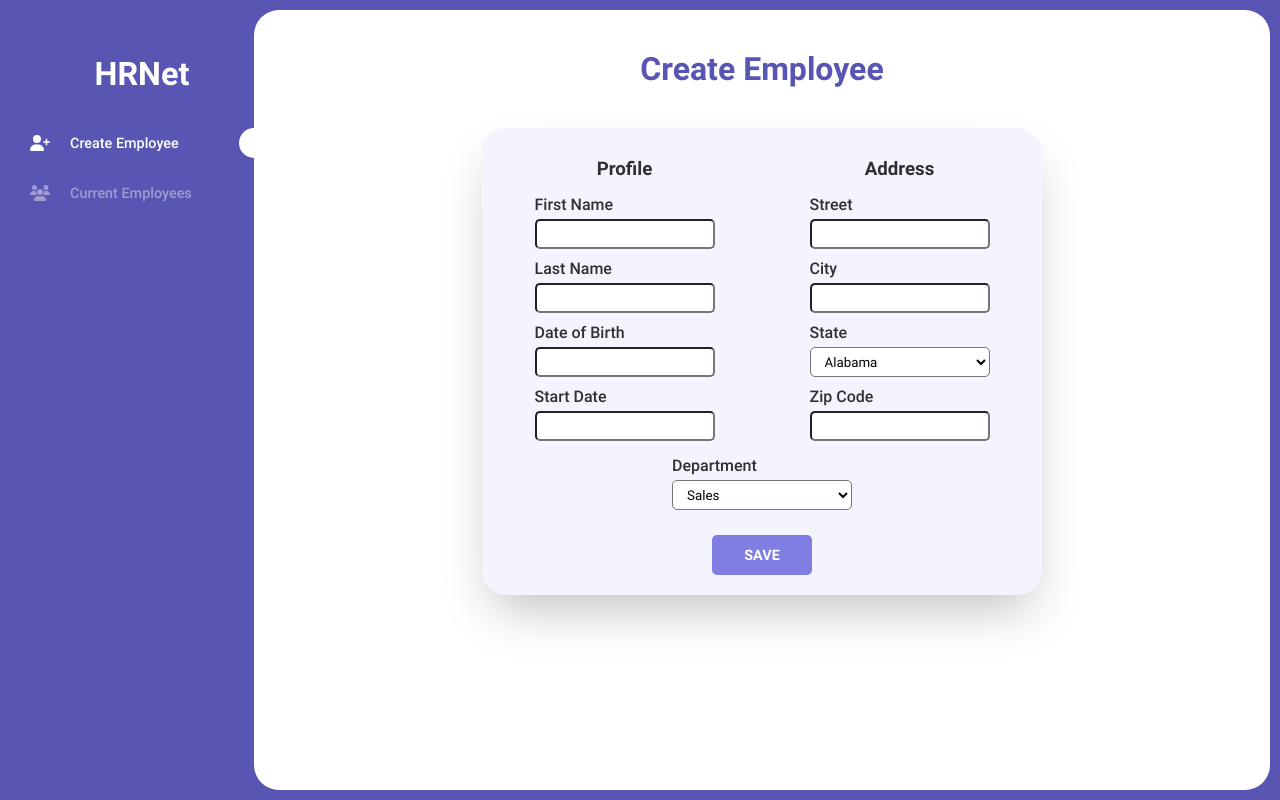
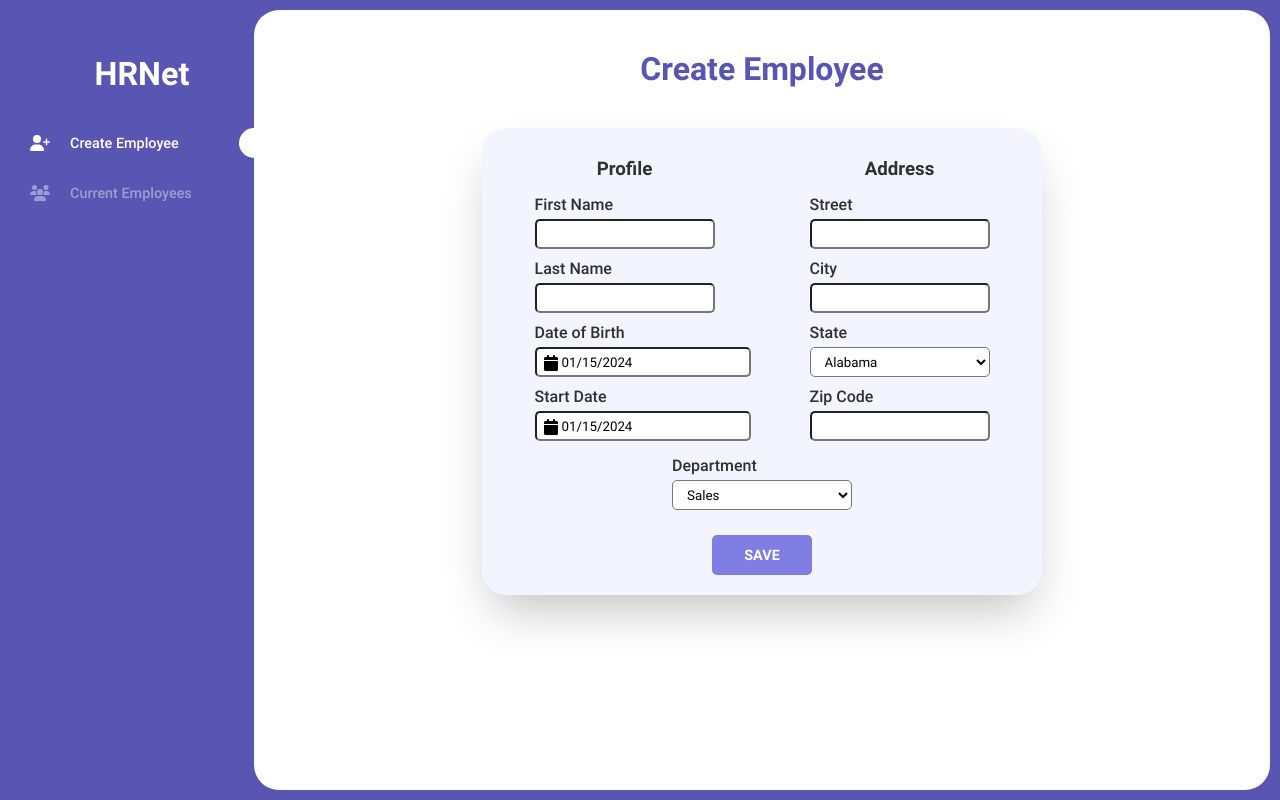
Before and after one commit to kharoncode/OC-P14-HRNet, a React (Vite) app: page / in a window 1280 px wide. Built offline with nearby package versions, Linux system fonts and the light colour scheme.

Commit message:
import DatePicker package

```diff
--- a/package.json
+++ b/package.json
@@ -12,9 +12,11 @@
    "dependencies": {
       "@reduxjs/toolkit": "^2.0.1",
       "@types/node": "^20.10.5",
+      "@types/react-datepicker": "^4.19.5",
       "@types/react-redux": "^7.1.33",
-      "hrnet-database": "^1.0.3",
+      "hrnet-database": "^1.0.4",
       "react": "^18.2.0",
+      "react-datepicker": "^4.25.0",
       "react-dom": "^18.2.0",
       "react-redux": "^9.0.4",
       "react-router-dom": "^6.21.0",
--- a/src/pages/createEmployee/CreateEmployee.tsx
+++ b/src/pages/createEmployee/CreateEmployee.tsx
@@ -1,16 +1,22 @@
 import styles from './createEmployee.module.css';
-import { type FormEvent } from 'react';
+import { useState, type FormEvent } from 'react';
 import states from '@/utils/states';
 import { createEmployeeSlice, type employee } from './createEmployeeSlice';
 import { store } from '@/router/store';
+import DatePicker from 'react-datepicker';
+
+import 'react-datepicker/dist/react-datepicker.css';
 
 const CreateEmployee = () => {
+   const [startDate, setStartDate] = useState(new Date());
+   const [birthDate, setBirthDate] = useState(new Date());
+
    const handleSubmit = (e: FormEvent<HTMLFormElement>) => {
       e.preventDefault();
       const firstName = e.currentTarget.firstName.value;
       const lastName = e.currentTarget.lastName.value;
-      const dateOfBirth = e.currentTarget.dateOfBirth.value;
-      const startDate = e.currentTarget.startDate.value;
+      const dateOfBirth = birthDate.toLocaleDateString();
+      const dateOfStartDate = startDate.toLocaleDateString();
       const department = e.currentTarget.department.value;
       const street = e.currentTarget.street.value;
       const city = e.currentTarget.city.value;
@@ -22,7 +28,7 @@ const CreateEmployee = () => {
          firstName: firstName,
          lastName: lastName,
          dateOfBirth: dateOfBirth,
-         startDate: startDate,
+         startDate: dateOfStartDate,
          department: department,
          street: street,
          city: city,
@@ -53,12 +59,22 @@ const CreateEmployee = () => {
                   <div className={styles.inputContainer}>
                      {/* // DATE PICKER */}
                      <label htmlFor="dateOfBirth">Date of Birth</label>
-                     <input id="dateOfBirth" type="text" required />
+                     <DatePicker
+                        showIcon
+                        id="dateOfBirth"
+                        selected={birthDate}
+                        onChange={(date: Date) => setBirthDate(date)}
+                     />
                   </div>
                   <div className={styles.inputContainer}>
                      {/* // DATE PICKER */}
                      <label htmlFor="startDate">Start Date</label>
-                     <input id="startDate" type="text" required />
+                     <DatePicker
+                        showIcon
+                        id="startDate"
+                        selected={startDate}
+                        onChange={(date: Date) => setStartDate(date)}
+                     />
                   </div>
                </div>
                <div className={styles.subContainerItems}>
```
Also changed, not shown: 1 other file (tests, documents, lock files or other folders).
